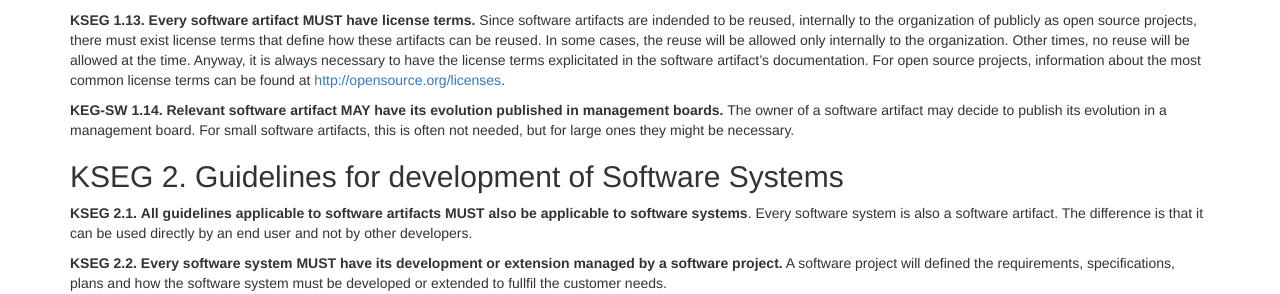
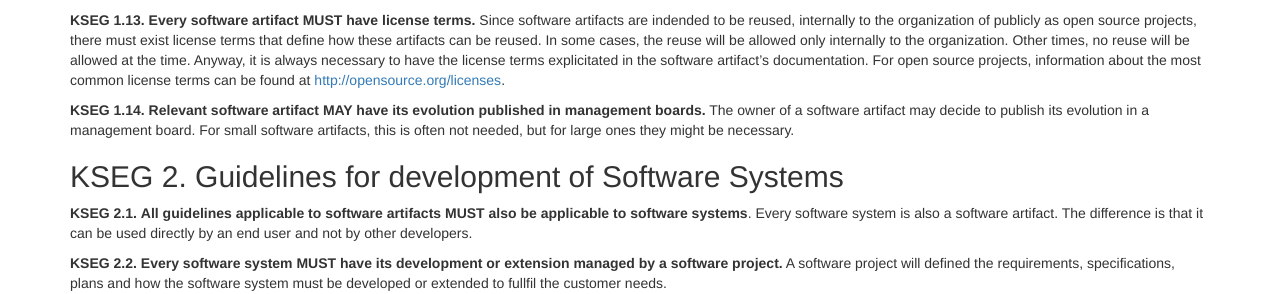
Before and after one commit to rafaelromao/KSEG, a Jekyll site: the page built from index.md, in a window 1280 px wide and 900 px high, scrolled down 1737 px. Shown: the part 158-452 px from the top of the window. Built offline with Jekyll 4.4.1, drawn with Linux system fonts in a browser that asks for light colours; nearby versions of some CDN libraries; Markdown is read by kramdown in place of the engine named in the settings.

Commit message:
Update index.md

```diff
--- a/index.md
+++ b/index.md
@@ -102,7 +102,7 @@ Since software artifacts are indended to be reused, internally to the organizati
 In some cases, the reuse will be allowed only internally to the organization. Other times, no reuse will be allowed at the time. Anyway, it is always necessary to have the license terms explicitated in the software artifact's documentation.
 For open source projects, information about the most common license terms can be found at [http://opensource.org/licenses](http://opensource.org/licenses).
 
-**KEG-SW 1.14.** **Relevant software artifact MAY have its evolution published in management boards.**
+**KSEG 1.14.** **Relevant software artifact MAY have its evolution published in management boards.**
 The owner of a software artifact may decide to publish its evolution in a management board. For small software artifacts, this is often not needed, but for large ones they might be necessary.
 
 ## KSEG 2. Guidelines for development of Software Systems
```
